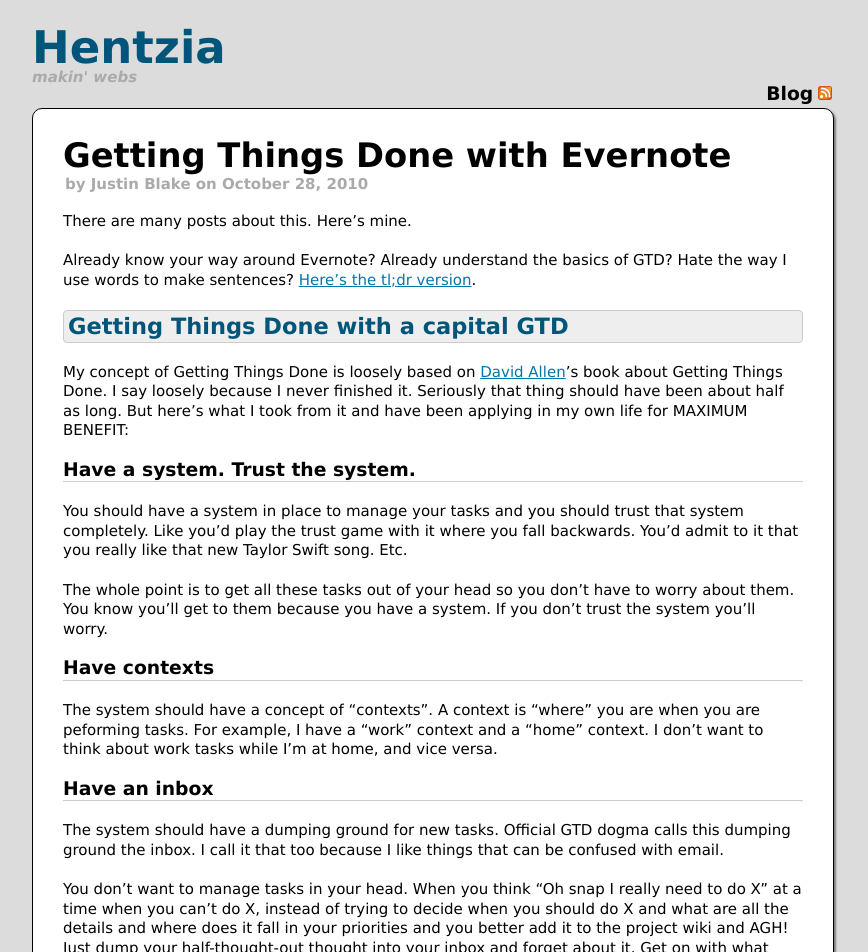
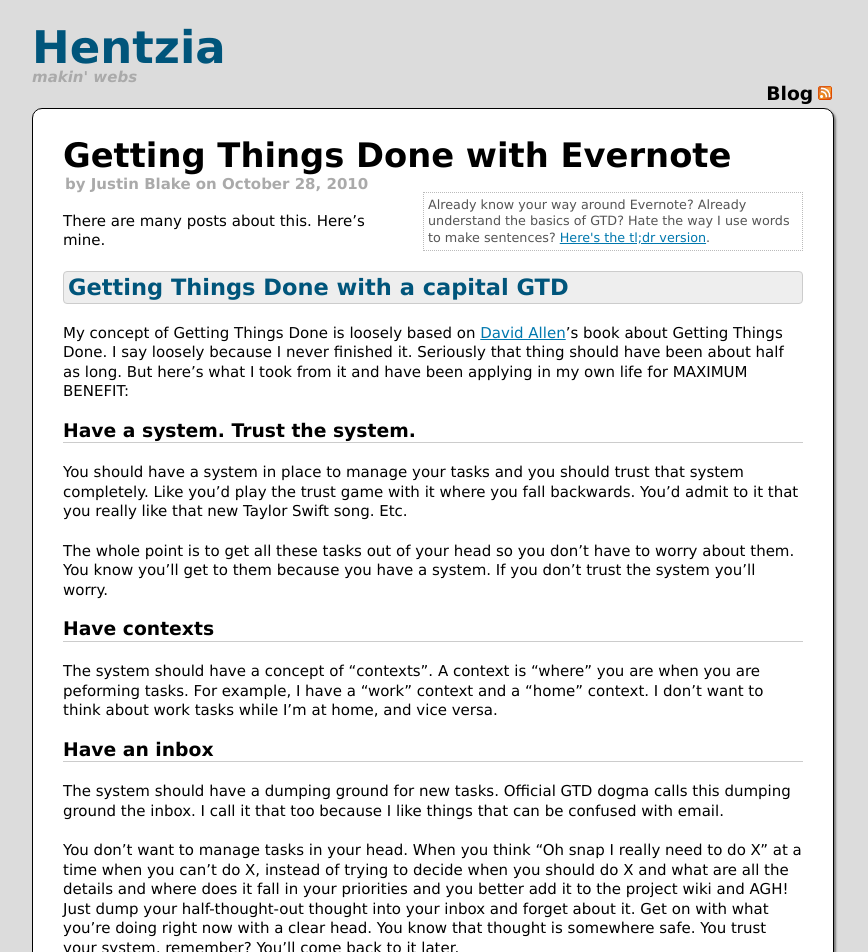
Before and after one commit to blaix/blaix.github.com, a Jekyll site: the page built from _posts/2010-10-28-gtd-with-evernote.markdown, in a window 1280 px wide. Shown: the top 952 px of the page, without its empty margins (18-886 px from the left). Built offline with Jekyll 4.4.1, drawn with Linux system fonts in a browser that asks for light colours; some web fonts are replaced; comment, search, counter and statistics services are not loaded; some of the changed text lies outside the part shown.

```diff
--- a/_posts/2010-10-28-gtd-with-evernote.markdown
+++ b/_posts/2010-10-28-gtd-with-evernote.markdown
@@ -1,13 +1,14 @@
 ---
 title: Getting Things Done with Evernote
 layout: post
+summary: There are many posts about this. Here's mine.
 ---
 
+<p class="note">Already know your way around Evernote? Already understand the basics of GTD?
+Hate the way I use words to make sentences?
+<a href="/blog/gtd-with-evernote-tldr.html">Here's the tl;dr version</a>.</p>
+
 There are many posts about this. Here's mine.
-
-Already know your way around Evernote? Already understand the basics of GTD?
-Hate the way I use words to make sentences?
-<a href="/blog/gtd-with-evernote-tldr.html">Here's the tl;dr version</a>.
 
 ## Getting Things Done with a capital GTD
 
@@ -49,8 +50,8 @@ half-thought-out thought into your inbox and forget about it. Get on with what
 you're doing right now with a clear head. You know that thought is somewhere
 safe. You trust your system, remember? You'll come back to it later.
 
-<span class="cough">I just realized "Do X" can be interpreted as a literal
-task if you do drugs.</span>
+<p class="cough">I just realized "Do X" can be interpreted as a literal
+task if you do drugs.</p>
 
 Later, when you're actually ready to Get some Things Done you can review your
 inbox. Maybe that thing wasn't really all that important and you can just
--- a/stylesheets/main.css
+++ b/stylesheets/main.css
@@ -31,6 +31,10 @@ footer {
   margin: 20px 0;
   padding: 20px 0 0 0;
   border-top: solid 1px #aaaaaa; }
+
+ul {
+  margin-left: 30px;
+}
 
 /* Layout elements -------------------------------------------------------- */
 body > section {
@@ -87,17 +91,17 @@ article h2 {
   border-radius: 4px;
   padding: 4px;
   background-color: #eee;
-  clear: left; }
+  clear: both; }
 
 article h3 {
   font-size: 125%;
   padding-bottom: 2px;
   border-bottom: solid 1px #ccc;
-  clear: left; }
+  clear: both; }
 
 article h4 {
   font-size: 100%;
-  clear: left; }
+  clear: both; }
 
 article ul {
   margin: 20px 30px; }
@@ -114,3 +118,13 @@ article #comments a { text-decoration: none; }
 /* General-purpose classes ------------------------------------------------ */
 .cough {
   font-size: 75%; }
+
+.note {
+  width: 50%;
+  float: right;
+  font-size: 85%;
+  color: #555;
+  padding: 4px;
+  margin: 0 0 20px 20px;
+  border: dotted 1px #bbb;
+}
```
Also changed, not shown: other parts of _posts/2010-10-28-gtd-with-evernote.markdown (+3 -3 lines), blog/index.html (added, +20 -0 lines).
